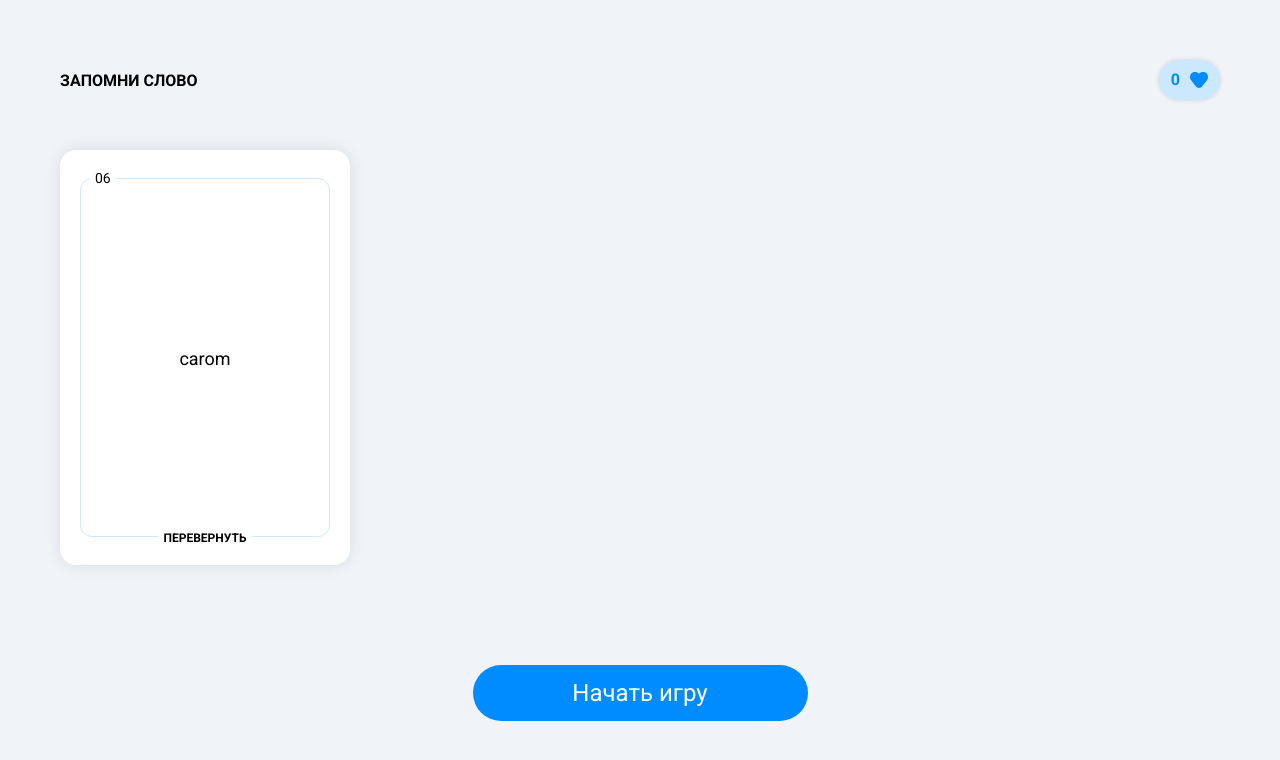
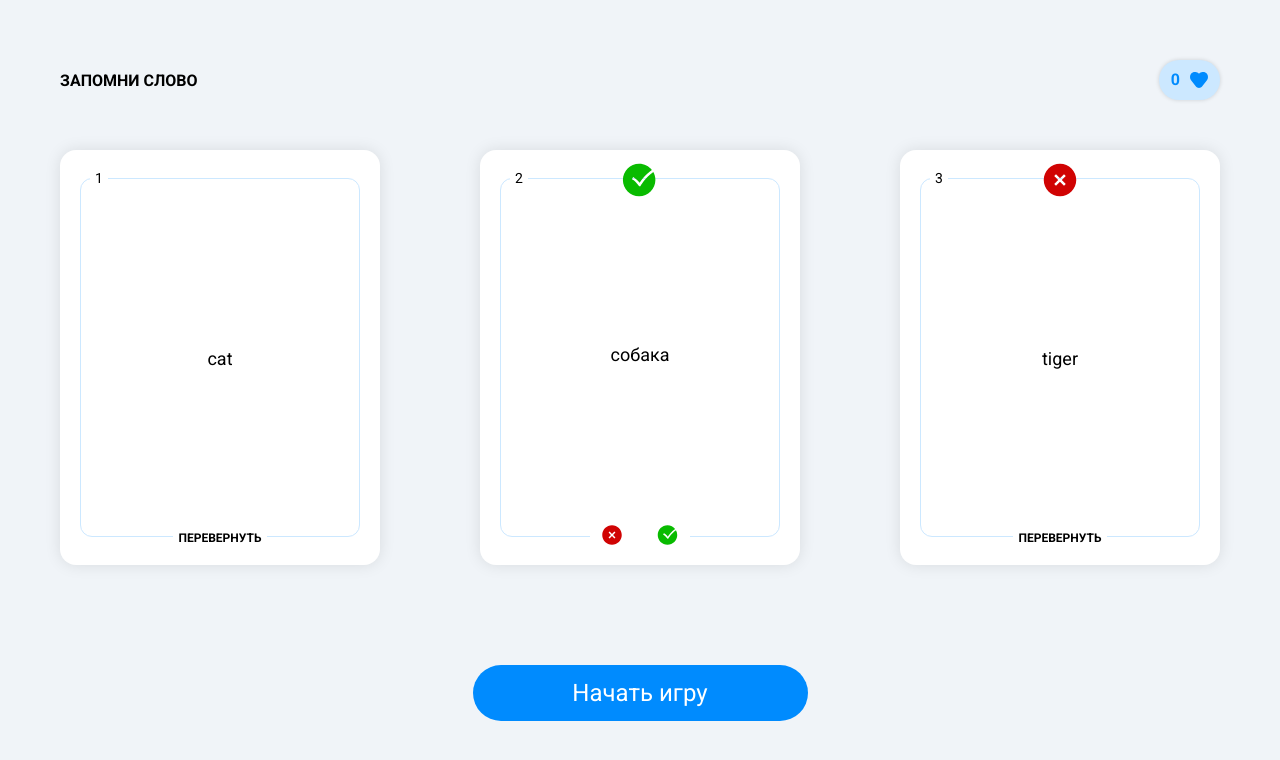
Before and after one commit to Sinonaz/vue-remember-words, a Vue app: page / in a window 1280 px wide. Shown: the top 760 px of the page. Built offline with nearby package versions, Linux system fonts and the light colour scheme.

Commit message:
выводить несколько карточек

```diff
--- a/src/App.vue
+++ b/src/App.vue
@@ -7,10 +7,22 @@
   const score = ref(0)
   const cards = ref([
     {
-      word: 'carom',
-      translation: '',
+      word: 'cat',
+      translation: 'кошка',
       state: 'closed',
       status: 'pending',
+    },
+    {
+      word: 'dog',
+      translation: 'собака',
+      state: 'opened',
+      status: 'success',
+    },
+    {
+      word: 'tiger',
+      translation: 'тигр',
+      state: 'closed',
+      status: 'fail',
     },
   ])
 </script>
@@ -25,10 +37,13 @@
 
     <div class="cards">
       <CardItem
-        :word="cards[0].word"
-        :translation="cards[0].translation"
-        :state="cards[0].state"
-        :status="cards[0].status"
+        v-for="(card, index) in cards"
+        :key="card.word"
+        :number="index + 1"
+        :word="card.word"
+        :state="card.state"
+        :status="card.status"
+        :translation="card.translation"
       />
     </div>
 
@@ -46,6 +61,9 @@
   }
 
   .cards {
+    display: grid;
+    grid-template-columns: repeat(auto-fill, minmax(250px, 1fr));
+    gap: 50px 100px;
     flex-grow: 1;
     width: 100%;
   }
--- a/src/components/CardItem.vue
+++ b/src/components/CardItem.vue
@@ -1,19 +1,31 @@
 <template>
   <div class="card" @click="emit('flip')" :class="status">
-    <span class="card__number">06</span>
+    <span class="card__number">{{ number }}</span>
 
-    <p class="card__word">{{ word }}</p>
+    <div class="card__result">
+      <IconSuccess v-if="status === 'success'" width="40" height="40" />
+      <IconFail v-else-if="status === 'fail'" width="40" height="40" />
+    </div>
+
+    <p class="card__word">{{ state === 'closed' ? word : translation }}</p>
 
     <p v-if="state === 'closed'" class="card__label">Перевернуть</p>
 
     <div v-else class="card__btns">
-      <button>fail</button>
-      <button>success</button>
+      <button class="btn-fail">
+        <IconFail />
+      </button>
+      <button class="btn-success">
+        <IconSuccess />
+      </button>
     </div>
   </div>
 </template>
 
 <script setup>
+  import IconFail from './Icons/IconFail.vue'
+  import IconSuccess from './Icons/IconSuccess.vue'
+
   const emit = defineEmits(['flip', 'update:status'])
   defineProps({
     word: String,
@@ -30,6 +42,9 @@
         return ['success', 'fail', 'pending'].includes(value)
       },
     },
+    number: {
+      type: Number,
+    },
   })
 </script>
 
@@ -39,7 +54,6 @@
     z-index: 1;
     display: grid;
     grid-template-rows: min-content 1fr min-content;
-    max-width: 250px;
     min-height: 375px;
     padding: 20px;
     background: white;
@@ -60,6 +74,13 @@
     &:hover {
       box-shadow: 10px 10px 10px 0px #0000000d;
     }
+  }
+
+  .card__result {
+    position: absolute;
+    top: 10px;
+    left: 50%;
+    transform: translateX(-50%);
   }
 
   .card__label {
@@ -87,4 +108,23 @@
     font-size: 14px;
     background: white;
   }
+
+  .btn-success,
+  .btn-fail {
+    border: none;
+    padding: 0;
+    background: none;
+    cursor: pointer;
+  }
+
+  .card__btns {
+    display: flex;
+    align-items: center;
+    gap: 32px;
+    justify-self: center;
+    width: fit-content;
+    margin-bottom: -5px;
+    padding: 0 10px;
+    background: white;
+  }
 </style>
--- /dev/null
+++ b/src/components/Icons/IconFail.vue
@@ -0,0 +1,25 @@
+<template>
+  <svg :width :height viewBox="0 0 24 24" fill="none" xmlns="http://www.w3.org/2000/svg">
+    <path
+      fill-rule="evenodd"
+      clip-rule="evenodd"
+      d="M15.461 14.389L14.4 15.45L11.999 13.051L9.599 15.447L8.539 14.386L10.938 11.991L8.539 9.593L9.6 8.532L12 10.931L14.401 8.534L15.461 9.596L13.061 11.991L15.461 14.389ZM12 2.25C6.624 2.25 2.25 6.624 2.25 12C2.25 17.376 6.624 21.75 12 21.75C17.376 21.75 21.75 17.376 21.75 12C21.75 6.624 17.376 2.25 12 2.25Z"
+      fill="#D00303"
+    />
+  </svg>
+</template>
+
+<script setup>
+  defineProps({
+    width: {
+      type: String,
+      default: '24',
+    },
+    height: {
+      type: String,
+      default: '24',
+    },
+  })
+</script>
+
+<style></style>
--- /dev/null
+++ b/src/components/Icons/IconSuccess.vue
@@ -0,0 +1,25 @@
+<template>
+  <svg :width :height viewBox="0 0 24 24" fill="none" xmlns="http://www.w3.org/2000/svg">
+    <path
+      fill-rule="evenodd"
+      clip-rule="evenodd"
+      d="M12.4693 15.308L12.2543 15.689H11.4143L11.1613 15.353C11.1463 15.33 9.6593 13.108 7.7373 11.892L7.1023 11.492L7.9043 10.224L8.5373 10.624C9.92231 11.499 11.0723 12.777 11.7503 13.63C12.8153 12.025 15.3093 8.682 19.1343 5.971C17.3473 3.709 14.5863 2.25 11.4873 2.25C6.1113 2.25 1.7373 6.624 1.7373 12C1.7373 17.376 6.1113 21.75 11.4873 21.75C16.8633 21.75 21.2373 17.376 21.2373 12C21.2373 10.263 20.7753 8.635 19.9763 7.221C15.1433 10.667 12.4983 15.257 12.4693 15.308Z"
+      fill="#09BB00"
+    />
+  </svg>
+</template>
+
+<script setup>
+  defineProps({
+    width: {
+      type: String,
+      default: '24',
+    },
+    height: {
+      type: String,
+      default: '24',
+    },
+  })
+</script>
+
+<style></style>
```
